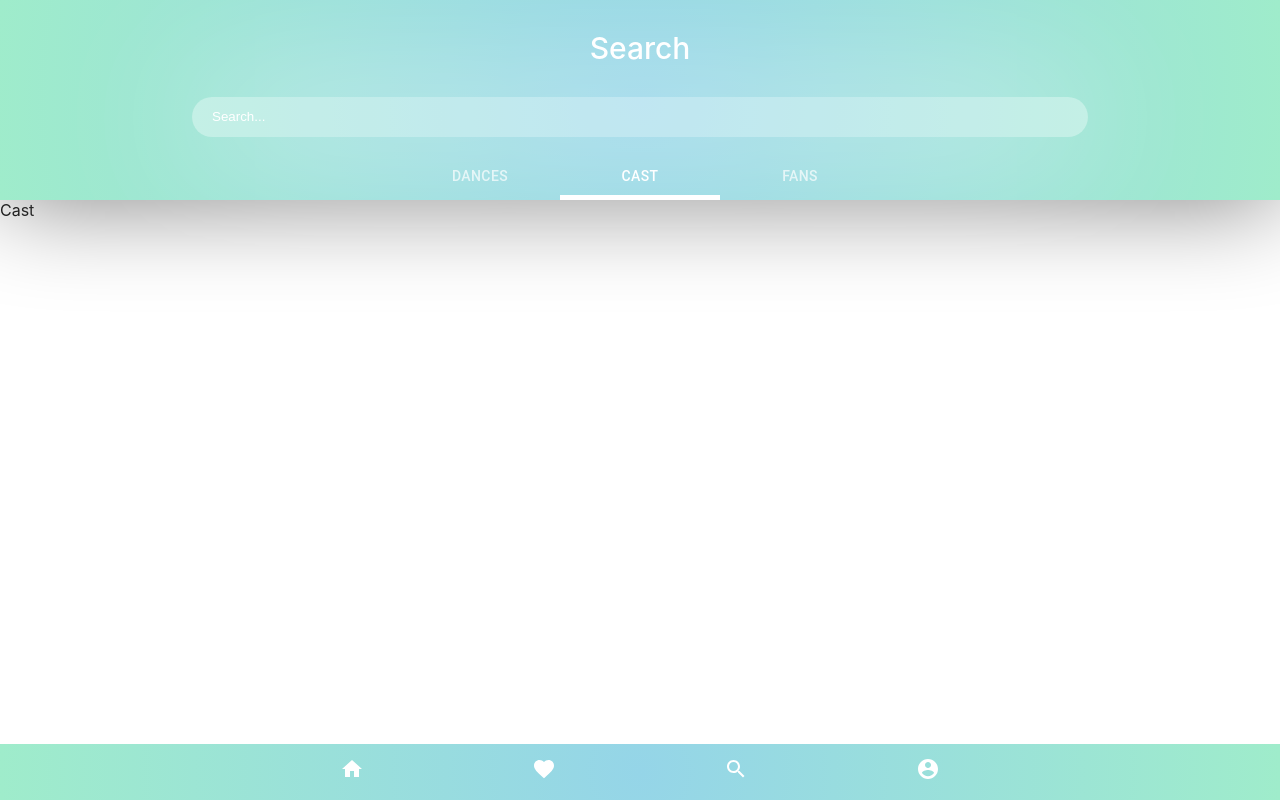
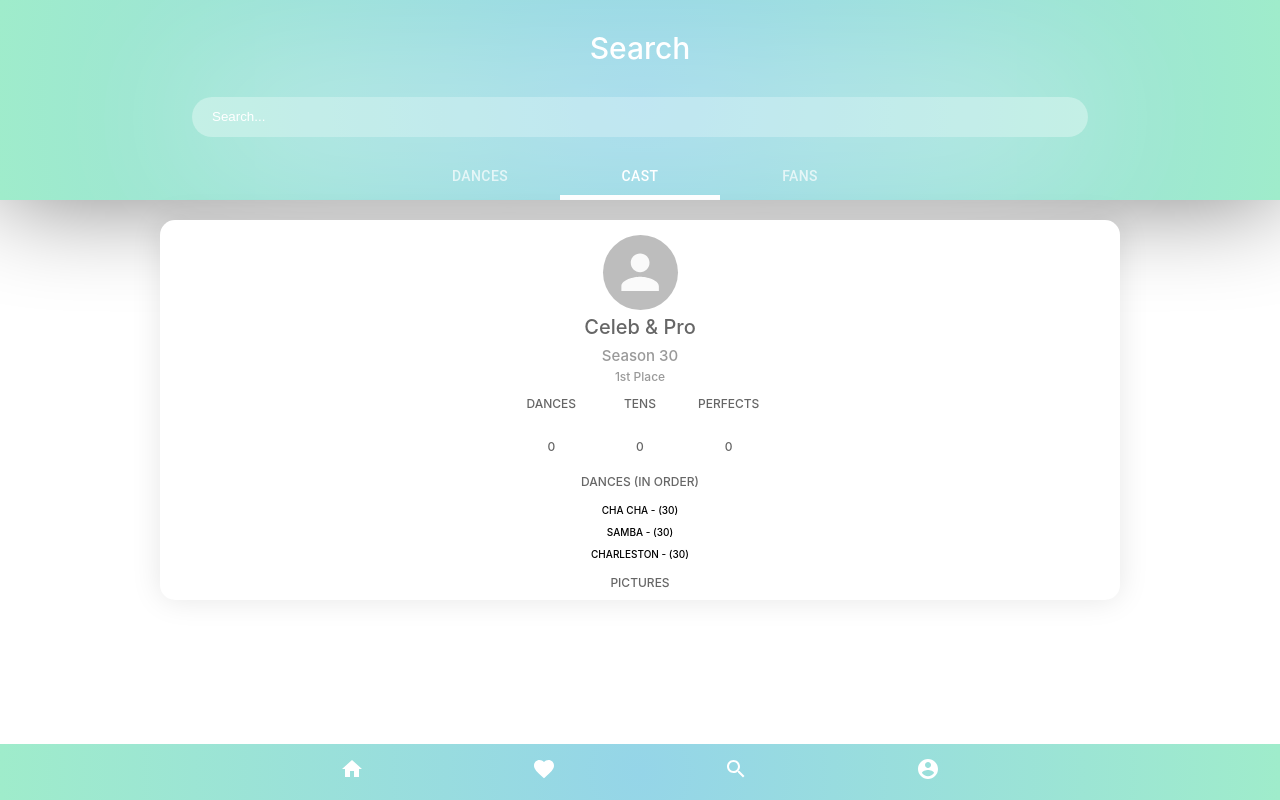
Before and after one commit to perezsamantha/dwts-app, a React (Create React App) app in the folder dwts-app/client/: page /search/cast in a window 1280 px wide. Built offline with nearby package versions, Linux system fonts and the light colour scheme.

Commit message:
messing around with profile/team cards

```diff
--- /dev/null
+++ b/dwts-app/client/src/components/Cards/ProfileCard.js
@@ -0,0 +1,49 @@
+import React, { Component } from 'react';
+import styled from 'styled-components';
+import { Avatar, withStyles } from '@material-ui/core';
+
+const useStyles = ({
+    avi: {
+        width: "75px",
+        height: "75px",
+        marginTop: "15px",
+        position: "relative",
+    }
+})
+
+class ProfileCard extends Component {
+    render() {
+        const { classes } = this.props;
+
+        return (
+            <Container>
+                <Avatar className={classes.avi} alt="default" />
+                <Username>@username</Username>
+            </Container>
+        );
+    };
+};
+
+const Container = styled.div`
+    width: 70%;
+    min-height: 300px;
+    box-shadow: 0px 0px 30px rgba(0, 0, 0, 0.1);
+    margin: 1em auto;
+    display: flex;
+    flex-direction: column;
+    position: absolute;
+    align-items: center;
+    background: white;
+    border: none;
+    border-radius: 15px;
+`;
+
+const Username = styled.h4`
+    font-size: 20px;
+    font-weight: 500;
+    margin: 0.5em auto;
+    color: black;
+`;
+
+//export default ProfileCard;
+export default withStyles(useStyles)(ProfileCard);
--- /dev/null
+++ b/dwts-app/client/src/components/Cards/TeamCard.js
@@ -0,0 +1,130 @@
+import React, { Component } from 'react';
+import styled from 'styled-components';
+import { Avatar, Grid, withStyles } from '@material-ui/core';
+
+const useStyles = ({
+    avi: {
+        width: "75px",
+        height: "75px",
+        marginTop: "15px",
+        position: "relative",
+    },
+    statsGrid: {
+        flexGrow: 1,
+        width: "fit-content",
+        height: "auto",
+        //overflow: "auto",
+        //height: "fit-content",
+        //margin: "-10px 0 0.5em 0",
+        //padding: "0 1.5em 0 1em",
+        //position: "relative"
+    },
+    row: {
+        alignItems: "center",
+        //height: "2px",
+        //margin: "0",
+        //height: "2px",
+    },
+    item: {
+        //margin: "0",
+        //height: "0.2em",
+    }
+})
+
+class TeamCard extends Component {
+    render() {
+        const { classes } = this.props;
+
+        return (
+            <Container>
+                <Avatar className={classes.avi} alt="default" />
+                <TeamName>Celeb & Pro</TeamName>
+                <Season>Season 30</Season>
+                <Placement>1st Place</Placement>
+                <Grid className={classes.statsGrid} container spacing={1}>
+                    <Grid className={classes.row} container item xs={14} spacing={2}>
+                        <Grid className={classes.item} item xs={4}>
+                            <BasicText>DANCES</BasicText>
+                        </Grid>
+                        <Grid className={classes.item} item xs={4}>
+                            <BasicText>TENS</BasicText>
+                        </Grid>
+                        <Grid className={classes.item} item xs={4}>
+                            <BasicText>PERFECTS</BasicText>
+                        </Grid>
+                    </Grid>
+                    <Grid className={classes.row} container item xs={14} spacing={2}>
+                        <Grid className={classes.item} item xs={4}>
+                            <BasicText>0</BasicText>
+                        </Grid>
+                        <Grid className={classes.item} item xs={4}>
+                            <BasicText>0</BasicText>
+                        </Grid>
+                        <Grid className={classes.item} item xs={4}>
+                            <BasicText>0</BasicText>
+                        </Grid>
+                    </Grid>
+                </Grid>
+                <BasicText>DANCES (IN ORDER)</BasicText>
+                <DanceText>CHA CHA - (30) </DanceText>
+                <DanceText>SAMBA - (30) </DanceText>
+                <DanceText>CHARLESTON - (30) </DanceText>
+                <BasicText>PICTURES</BasicText>
+            </Container>
+        );
+    };
+};
+
+const Container = styled.div`
+    width: 75%;
+    min-height: 300px;
+    box-shadow: 0px 0px 30px rgba(0, 0, 0, 0.1);
+    margin: 20px auto;
+    display: flex;
+    flex-direction: column;
+    position: relative;
+    align-items: center;
+    background: white;
+    border: none;
+    border-radius: 15px;
+    //overflow: auto;
+`;
+
+const TeamName = styled.h4`
+    font-size: 20px;
+    font-weight: 500;
+    margin: 5px auto;
+    color: rgba(0, 0, 0, 0.6);
+`;
+
+const Season = styled.h5`
+    font-size: 15px;
+    font-weight: 500;
+    margin: 2px auto;
+    color: rgba(0, 0, 0, 0.4);
+`;
+
+const Placement = styled.h6`
+    font-size: 12px;
+    font-weight: 500;
+    margin: 2px auto;
+    color: rgba(0, 0, 0, 0.4);
+`;
+
+const BasicText = styled.h6`
+    font-size: 12px;
+    font-weight: 500;
+    margin: 5px 0;
+    color: rgba(0, 0, 0, 0.6);
+    text-align: center;
+    padding: 5px 1px;
+`;
+
+const DanceText = styled.h6`
+    font-size: 10px;
+    font-weight: 500;
+    margin: 5px 0;
+`;
+
+//export default ProfileCard;
+export default withStyles(useStyles)(TeamCard);
--- a/dwts-app/client/src/components/Search/Cast.js
+++ b/dwts-app/client/src/components/Search/Cast.js
@@ -1,9 +1,23 @@
 import React from 'react';
+import TeamCard from '../Cards/TeamCard';
+import styled from 'styled-components';
 
 function Cast() {
     return (
-        <div>Cast</div>
+        <Container>
+            <TeamCard />
+        </Container>
     )
 }
 
+const Container = styled.div`
+    width: 100%;
+    min-height: 300px;
+    display: flex;
+    flex-direction: column;
+    position: relative;
+    align-items: center;
+    padding-bottom: 70px;
+`;
+
 export default Cast;
--- a/dwts-app/client/src/components/Search/Fans.js
+++ b/dwts-app/client/src/components/Search/Fans.js
@@ -1,9 +1,21 @@
 import React from 'react';
+import ProfileCard from '../Cards/ProfileCard';
+import styled from 'styled-components';
 
 function Fans() {
     return (
-        <div>Fans</div>
+        <Container>
+            <ProfileCard />
+        </Container>
     )
 }
 
+const Container = styled.div`
+    width: 100%;
+    display: flex;
+    flex-direction: column;
+    position: relative;
+    align-items: center;
+`;
+
 export default Fans;
--- a/dwts-app/client/src/pages/Search.js
+++ b/dwts-app/client/src/pages/Search.js
@@ -1,4 +1,5 @@
 import React from 'react';
+import styled from 'styled-components';
 import SearchBar from '../components/Search/SearchBar';
 import BottomNavBar from '../components/BottomNavBar/BottomNavBar';
 import Dances from '../components/Search/Dances';
@@ -6,7 +7,7 @@ import Cast from '../components/Search/Cast';
 import Fans from '../components/Search/Fans';
 
 function Search(props) {
-    return(
+    return (
         <div>
             <SearchBar />
             {props.value === 1 && <Dances />}
@@ -17,4 +18,13 @@ function Search(props) {
     )
 }
 
+const InnerContainer = styled.div`
+    width: 100%;
+    display: flex;
+    flex-direction: column;
+    position: relative;
+    align-items: center;
+    padding-bottom: 70px;
+`;
+
 export default Search;
```
